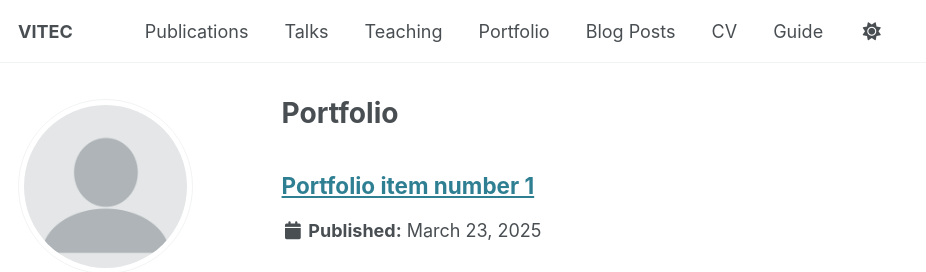
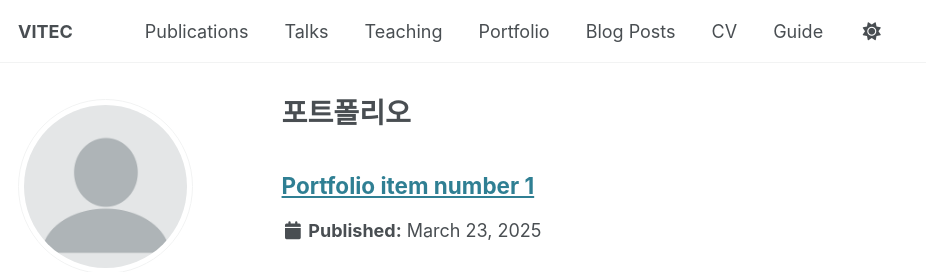
Before and after one commit to kimyunseok-vitec/kimyunseok-vitec.github.io, a Jekyll site: the page built from _pages/portfolio.html, in a window 1280 px wide and 900 px high. Shown: the top 272 px of the window, without its empty margins (0-926 px from the left). Built offline with Jekyll 4.4.1, drawn with Linux system fonts in a browser that asks for light colours; some web fonts are replaced.

```diff
--- a/_pages/portfolio.html
+++ b/_pages/portfolio.html
@@ -1,6 +1,6 @@
 ---
 layout: archive
-title: "Portfolio"
+title: "포트폴리오"
 permalink: /portfolio/
 author_profile: true
 ---
```
